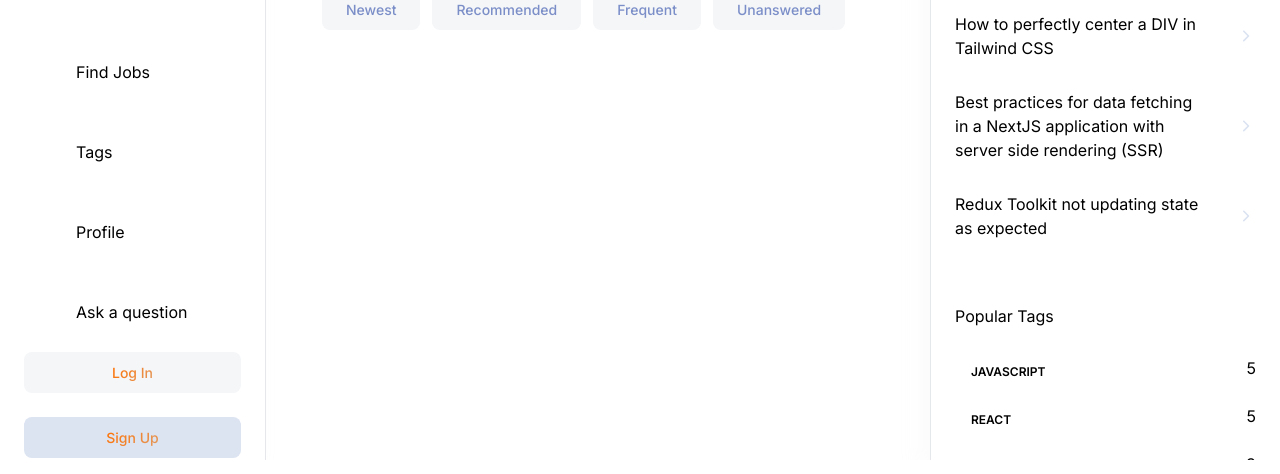
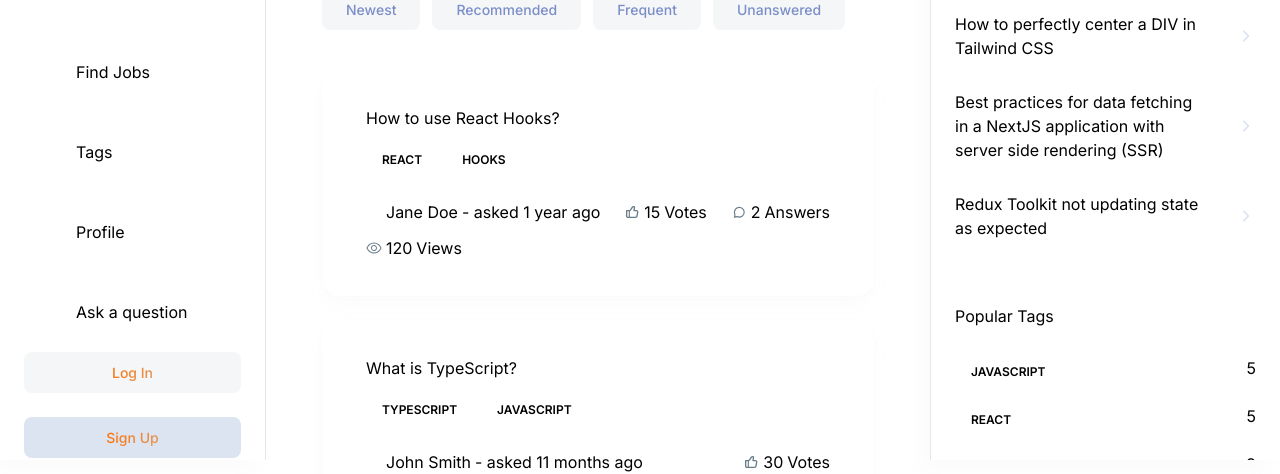
Before and after one commit to SeunJay/dev-overflow, a Next.js app: page / in a window 1280 px wide. Shown: the part 340-814 px from the top of the page. Built offline with nearby package versions, Linux system fonts and the light colour scheme; no server answers.

Commit message:
complete question card component

```diff
--- a/app/(root)/(home)/page.tsx
+++ b/app/(root)/(home)/page.tsx
@@ -1,9 +1,75 @@
+import QuestionCard from "@/components/cards/QuestionCard";
 import HomeFilters from "@/components/home/HomeFilters";
 import Filter from "@/components/shared/Filter";
+import NoResult from "@/components/shared/NoResult";
 import LocalSearchBar from "@/components/shared/search/LocalSearchBar";
 import { Button } from "@/components/ui/button";
 import { HomePageFilters } from "@/constants/filters";
 import Link from "next/link";
+
+const questions = [
+  {
+    _id: 1,
+    title: "How to use React Hooks?",
+    tags: [
+      { _id: "101", name: "React" },
+      { _id: "102", name: "Hooks" },
+    ],
+    author: {
+      _id: 201,
+      name: "Jane Doe",
+      picture: "https://example.com/jane.jpg",
+    },
+    upVotes: 15,
+    views: 120,
+    answers: [
+      { text: "You can use the useState hook for state management." },
+      { text: "The useEffect hook is great for side effects." },
+    ],
+    createdAt: new Date("2023-07-01T10:00:00Z"),
+  },
+  {
+    _id: 2,
+    title: "What is TypeScript?",
+    tags: [
+      { _id: "103", name: "TypeScript" },
+      { _id: "104", name: "JavaScript" },
+    ],
+    author: {
+      _id: 202,
+      name: "John Smith",
+      picture: "https://example.com/john.jpg",
+    },
+    upVotes: 30,
+    views: 300,
+    answers: [
+      {
+        text: "TypeScript is a superset of JavaScript that adds static types.",
+      },
+    ],
+    createdAt: new Date("2023-08-05T12:30:00Z"),
+  },
+  {
+    _id: 3,
+    title: "How to manage state in a React application?",
+    tags: [
+      { _id: "105", name: "React" },
+      { _id: "106", name: "State Management" },
+    ],
+    author: {
+      _id: 203,
+      name: "Alice Johnson",
+      picture: "https://example.com/alice.jpg",
+    },
+    upVotes: 100000,
+    views: 95,
+    answers: [
+      { text: "You can use the useState and useReducer hooks." },
+      { text: "For complex state, consider using Redux or Context API." },
+    ],
+    createdAt: new Date("2022-06-20T09:15:00Z"),
+  },
+];
 
 export default function Home() {
   return (
@@ -35,6 +101,33 @@
       </div>
 
       <HomeFilters />
+
+      <div className="mt-10 flex w-full flex-col gap-6">
+        {questions.length > 0 ? (
+          questions.map((question) => (
+            <QuestionCard
+              key={question._id}
+              id={question._id}
+              title={question.title}
+              author={question.author}
+              tags={question.tags}
+              upVotes={question.upVotes}
+              views={question.views}
+              answers={question.answers}
+              createdAt={question.createdAt}
+            />
+          ))
+        ) : (
+          <NoResult
+            title="There's no question to show"
+            description="Be the first to break the silence! Ask a question and kickstart the
+        discussion. Our query could be the next big thing others learn from. Get
+        involved!"
+            link="/"
+            linkTitle="Ask a question"
+          />
+        )}
+      </div>
     </>
   );
 }
--- /dev/null
+++ b/components/cards/QuestionCard.tsx
@@ -0,0 +1,96 @@
+import Link from "next/link";
+import React from "react";
+import RenderTag from "../shared/RenderTag";
+import Metric from "../shared/Metric";
+import { formatBigNumber, getTimeStamp } from "@/lib/utils";
+
+interface QuestionProps {
+  id: number;
+  title: string;
+  tags: {
+    _id: string;
+    name: string;
+  }[];
+  author: {
+    _id: number;
+    name: string;
+    picture: string;
+  };
+  upVotes: number;
+  views: number;
+  answers: Array<object>;
+  createdAt: Date;
+}
+
+const QuestionCard = ({
+  id,
+  title,
+  tags,
+  author,
+  upVotes,
+  views,
+  answers,
+  createdAt,
+}: QuestionProps) => {
+  return (
+    <div className="card-wrapper rounded-[18px] p-9 sm:px-11">
+      <div className="flex flex-col-reverse items-start justify-between gap-5 sm:flex-row">
+        <div className="">
+          <span className="subtle-regular text-dark400_light700 line-clamp-1 flex sm:hidden">
+            {getTimeStamp(createdAt)}
+          </span>
+          <Link href={`/question/${id}`}>
+            <h3 className="sm:h3-semibold base-semibold text-dark200_light900 line-clamp-1 flex-1">
+              {title}
+            </h3>
+          </Link>
+        </div>
+        {/* If signed in, add edit and delete actions */}
+      </div>
+
+      <div className="mt-3.5 flex flex-wrap gap-2">
+        {tags.map((tag) => (
+          <RenderTag key={tag._id} id={tag._id} name={tag.name} />
+        ))}
+      </div>
+
+      <div className="flex-between mt-6 w-full flex-wrap gap-3">
+        <Metric
+          imgUrl="/assets/icons/avatar.svg"
+          alt="user"
+          value={author.name}
+          title={` - asked ${getTimeStamp(createdAt)}`}
+          textStyles="body-medium text-dark400_light700"
+          href={`/profile/${author._id}`}
+          isAuthor
+        />
+
+        <Metric
+          imgUrl="/assets/icons/like.svg"
+          alt="Upvotes"
+          value={formatBigNumber(upVotes)}
+          title=" Votes"
+          textStyles="small-medium text-dark400_light700"
+        />
+
+        <Metric
+          imgUrl="/assets/icons/message.svg"
+          alt="message"
+          value={formatBigNumber(answers.length)}
+          title=" Answers"
+          textStyles="small-medium text-dark400_light700"
+        />
+
+        <Metric
+          imgUrl="/assets/icons/eye.svg"
+          alt="eye"
+          value={formatBigNumber(views)}
+          title=" Views"
+          textStyles="small-medium text-dark400_light700"
+        />
+      </div>
+    </div>
+  );
+};
+
+export default QuestionCard;
--- /dev/null
+++ b/components/shared/Metric.tsx
@@ -0,0 +1,55 @@
+import Image from "next/image";
+import Link from "next/link";
+
+interface MetricProps {
+  imgUrl: string;
+  alt: string;
+  value: number | string;
+  title: string;
+  textStyles?: string;
+  href?: string;
+  isAuthor?: boolean;
+}
+
+const Metric = ({
+  imgUrl,
+  value,
+  alt,
+  title,
+  textStyles,
+  href,
+  isAuthor,
+}: MetricProps) => {
+  const MetricContent = (
+    <>
+      {" "}
+      <Image
+        src={imgUrl}
+        alt={alt}
+        width={16}
+        height={16}
+        className={`object-contain ${href ? "rounded-full" : ""}`}
+      />
+      <p className={`${textStyles} flex items-center gap-1`}>
+        {value}
+        <span
+          className={`small-regular line-clamp-1 ${isAuthor ? "max-sm:hidden" : ""}`}
+        >
+          {title}
+        </span>
+      </p>
+    </>
+  );
+
+  if (href) {
+    return (
+      <Link href={href} className="flex-center gap-1">
+        {MetricContent}
+      </Link>
+    );
+  }
+
+  return <div className="flex-center flex-wrap gap-1">{MetricContent}</div>;
+};
+
+export default Metric;
--- /dev/null
+++ b/components/shared/NoResult.tsx
@@ -0,0 +1,45 @@
+import Image from "next/image";
+import Link from "next/link";
+import React from "react";
+import { Button } from "../ui/button";
+
+interface NoResultProps {
+  title: string;
+  description: string;
+  link: string;
+  linkTitle: string;
+}
+
+const NoResult = ({ title, description, link, linkTitle }: NoResultProps) => {
+  return (
+    <div className="mt-10 flex w-full flex-col items-center justify-center">
+      <Image
+        src={"/assets/images/light-illustration.png"}
+        alt="No result illustration"
+        width={270}
+        height={200}
+        className="block object-contain dark:hidden"
+      />
+      <Image
+        src={"/assets/images/dark-illustration.png"}
+        alt="No result illustration"
+        width={270}
+        height={200}
+        className="hidden object-contain dark:flex"
+      />
+
+      <h2 className="h2-bold text-dark200_light900 mt-8">{title}</h2>
+      <p className="body-regular text-dark500_light700 my-3.5 max-w-md text-center">
+        {description}
+      </p>
+
+      <Link href={link}>
+        <Button className="paragraph-medium mt-5 min-h-[46px] rounded-lg bg-primary-500 px-4 py-3 text-light-900 hover:bg-primary-500 dark:bg-primary-500 dark:text-light-900 ">
+          {linkTitle}
+        </Button>
+      </Link>
+    </div>
+  );
+};
+
+export default NoResult;
--- a/components/shared/RenderTag.tsx
+++ b/components/shared/RenderTag.tsx
@@ -3,7 +3,7 @@
 import { Badge } from "@/components/ui/badge";
 
 interface Props {
-  id: number;
+  id: string;
   name: string;
   totalQuestions?: number;
   showCount?: boolean;
--- a/components/shared/RightSidebar.tsx
+++ b/components/shared/RightSidebar.tsx
@@ -29,27 +29,27 @@
 
 const popularTags = [
   {
-    _id: 1,
+    _id: "1",
     name: "javascript",
     totalQuestions: 5,
   },
   {
-    _id: 2,
+    _id: "2",
     name: "react",
     totalQuestions: 5,
   },
   {
-    _id: 3,
+    _id: "3",
     name: "next",
     totalQuestions: 3,
   },
   {
-    _id: 4,
+    _id: "4",
     name: "vue",
     totalQuestions: 2,
   },
   {
-    _id: 5,
+    _id: "5",
     name: "redux",
     totalQuestions: 10,
   },
--- a/lib/utils.ts
+++ b/lib/utils.ts
@@ -1,6 +1,50 @@
-import { type ClassValue, clsx } from "clsx"
-import { twMerge } from "tailwind-merge"
+import { type ClassValue, clsx } from "clsx";
+import { twMerge } from "tailwind-merge";
 
 export function cn(...inputs: ClassValue[]) {
-  return twMerge(clsx(inputs))
+  return twMerge(clsx(inputs));
 }
+
+export const getTimeStamp = (date: Date): string => {
+  const now = new Date();
+  const secondsAgo = Math.floor((now.getTime() - date.getTime()) / 1000);
+
+  if (secondsAgo < 60) {
+    return `${secondsAgo} ${secondsAgo > 1 ? "seconds" : "second"}  ago`;
+  }
+
+  const minutesAgo = Math.floor(secondsAgo / 60);
+  if (minutesAgo < 60) {
+    return `${minutesAgo} ${minutesAgo > 1 ? "minutes" : "minute"}  ago`;
+  }
+
+  const hoursAgo = Math.floor(minutesAgo / 60);
+  if (hoursAgo < 24) {
+    return `${hoursAgo} ${hoursAgo > 1 ? "hours" : "hour"} ago`;
+  }
+
+  const daysAgo = Math.floor(hoursAgo / 24);
+  if (daysAgo < 30) {
+    return `${daysAgo} ${daysAgo > 1 ? "days" : "day"}  ago`;
+  }
+
+  const monthsAgo = Math.floor(daysAgo / 30);
+  if (monthsAgo < 12) {
+    return `${monthsAgo} ${monthsAgo > 1 ? "months" : "month"} ago`;
+  }
+
+  const yearsAgo = Math.floor(monthsAgo / 12);
+  return `${yearsAgo} ${yearsAgo > 1 ? "years" : "year"} ago`;
+};
+
+export const formatBigNumber = (num: number): string => {
+  if (num >= 1_000_000) {
+    const formattedNum = num / 1_000_000;
+    return `${formattedNum}M`;
+  } else if (num >= 1_000) {
+    const formattedNum = num / 1_000;
+    return `${formattedNum}K`;
+  } else {
+    return num.toString();
+  }
+};
```
